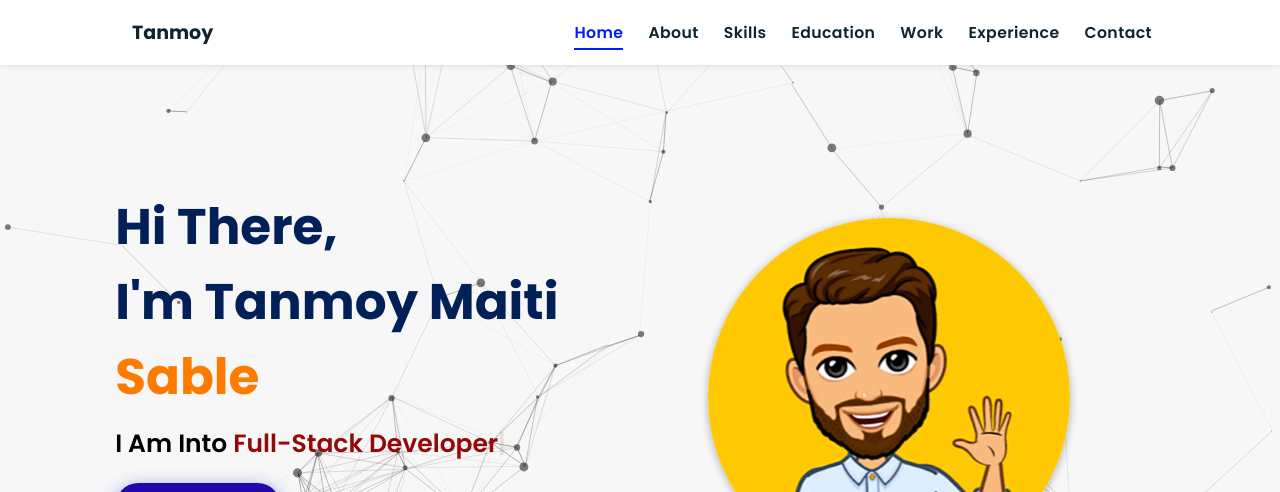
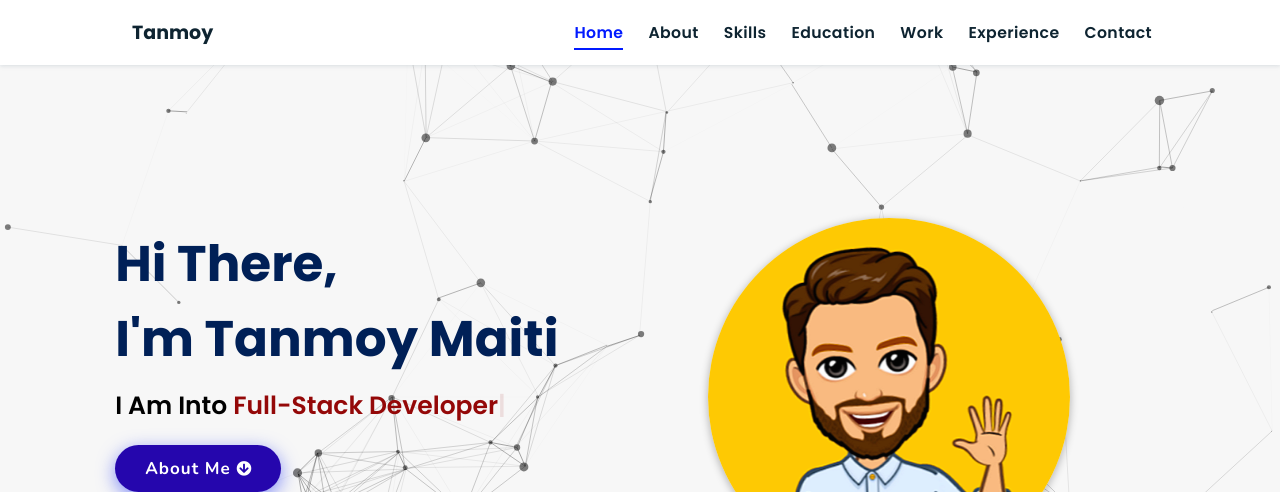
Before and after one commit to Tanmoy2004-eng/Tanmoy-portfolio, a plain HTML site: page index.html in a window 1280 px wide. Shown: the top 492 px of the page. Drawn offline with nearby package versions, Linux system fonts and the light colour scheme; some icons are missing.

Commit message:
Update index.html

```diff
--- a/index.html
+++ b/index.html
@@ -46,7 +46,7 @@
     <div id="particles-js"></div>
 
     <div class="content">
-    <h2>Hi There,<br/> I'm Tanmoy Maiti <span>Sable</span></h2>
+    <h2>Hi There,<br/> I'm Tanmoy Maiti </h2>
     <p>i am into <span class="typing-text"></span></p>
     <a href="#about" class="btn"><span>About Me</span>
       <i class="fas fa-arrow-circle-down"></i>
```
